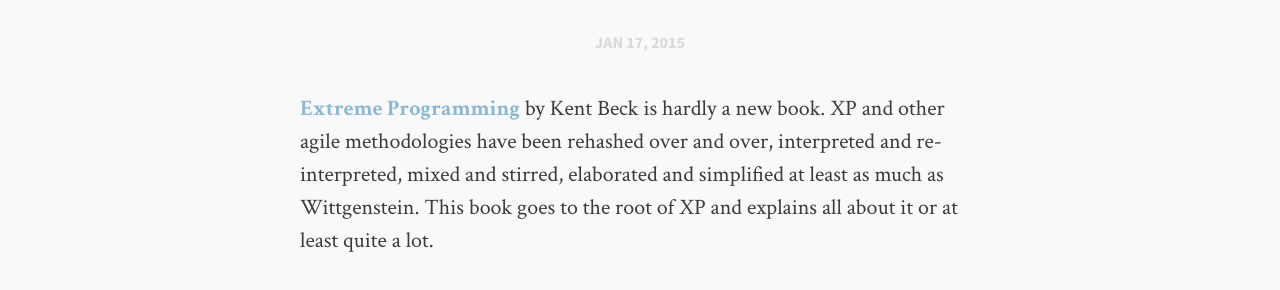
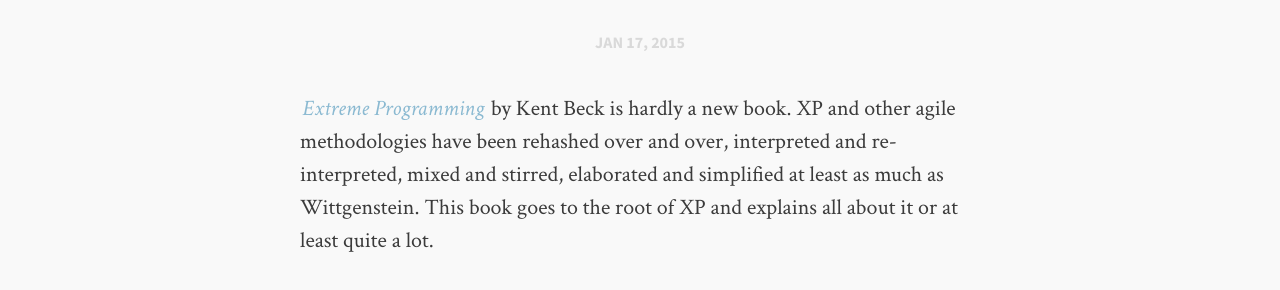
Before and after one commit to Mingan/blog, a Jekyll site: the page built from _posts/2015-01-17-kent-beck-extreme-programming.md, in a window 1280 px wide. Shown: the part 789-1079 px from the top of the page. Built offline with Jekyll 4.4.1, drawn with Linux system fonts in a browser that asks for light colours; comment, search, counter and statistics services are not loaded.

```diff
--- a/_posts/2015-01-17-kent-beck-extreme-programming.md
+++ b/_posts/2015-01-17-kent-beck-extreme-programming.md
@@ -8,7 +8,7 @@ category: articles
 comments: true
 ---
 
-__[Extreme Programming](https://www.goodreads.com/book/show/10110673-extr-mn-programov-n)__ by Kent Beck is hardly a new book. XP and other agile methodologies have been rehashed over and over, interpreted and re-interpreted, mixed and stirred, elaborated and simplified at least as much as Wittgenstein. This book goes to the root of XP and explains all about it or at least quite a lot.
+_[Extreme Programming](https://www.goodreads.com/book/show/10110673-extr-mn-programov-n)_ by Kent Beck is hardly a new book. XP and other agile methodologies have been rehashed over and over, interpreted and re-interpreted, mixed and stirred, elaborated and simplified at least as much as Wittgenstein. This book goes to the root of XP and explains all about it or at least quite a lot.
 
 First off the book is really short, structured in sections Problem, Solution and Implementation composed of 36 brief chapters which are nicely summarized in the contents. There is no need to go through all of the chapters and discuss individual points but still I want to mention at least some of them.
 
```
